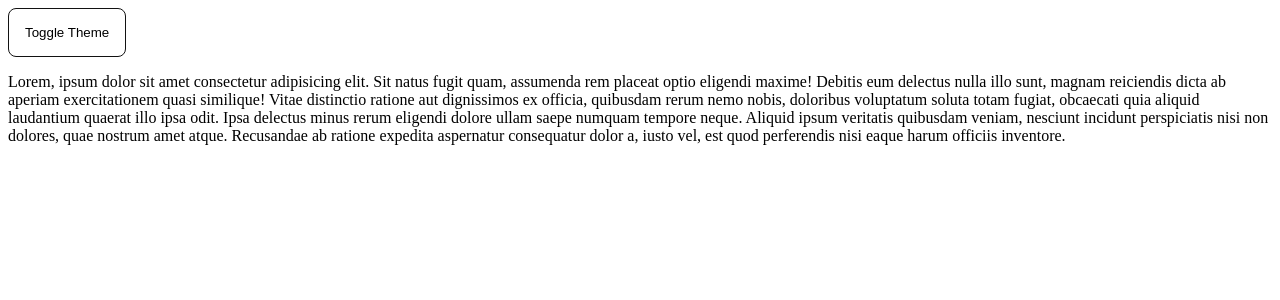
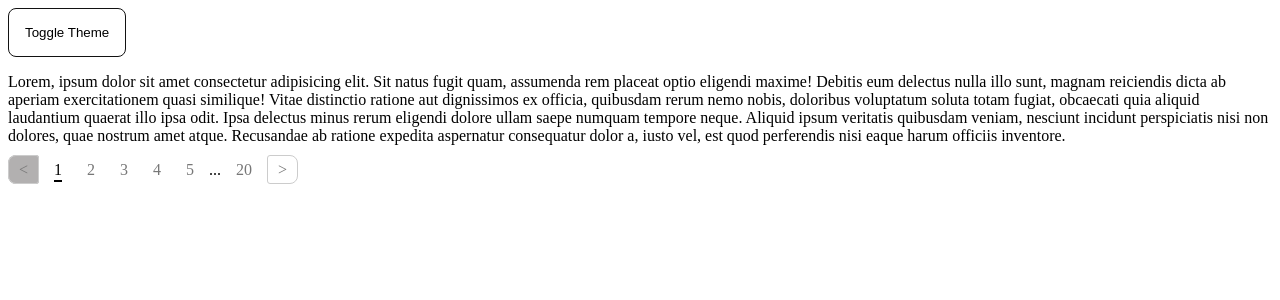
Before and after one commit to Snazzynuhu/univacity_task, an Angular app: page / in a window 1280 px wide. Shown: the top 300 px of the page. Built offline with nearby package versions, Linux system fonts and the light colour scheme.

Commit message:
feature: pagination-component

```diff
--- a/src/app/app.component.html
+++ b/src/app/app.component.html
@@ -3,4 +3,11 @@
   <p>
     Lorem, ipsum dolor sit amet consectetur adipisicing elit. Sit natus fugit quam, assumenda rem placeat optio eligendi maxime! Debitis eum delectus nulla illo sunt, magnam reiciendis dicta ab aperiam exercitationem quasi similique! Vitae distinctio ratione aut dignissimos ex officia, quibusdam rerum nemo nobis, doloribus voluptatum soluta totam fugiat, obcaecati quia aliquid laudantium quaerat illo ipsa odit. Ipsa delectus minus rerum eligendi dolore ullam saepe numquam tempore neque. Aliquid ipsum veritatis quibusdam veniam, nesciunt incidunt perspiciatis nisi non dolores, quae nostrum amet atque. Recusandae ab ratione expedita aspernatur consequatur dolor a, iusto vel, est quod perferendis nisi eaque harum officiis inventore.
   </p>
+
+<app-pagination
+[currentPage]="currentPage"
+[totalPages]="totalPages"
+(pageChange)="onPageChange($event)"
+></app-pagination>
+
 </div>
--- a/src/app/app.component.ts
+++ b/src/app/app.component.ts
@@ -7,4 +7,13 @@ import { Component } from '@angular/core';
 })
 export class AppComponent {
   title = 'univacity_task';
+
+
+  currentPage = 1;
+  totalPages = 20;
+
+  onPageChange(page: number) {
+    this.currentPage = page;
+    // Fetch data for the new page
+  }
 }
--- a/src/app/app.module.ts
+++ b/src/app/app.module.ts
@@ -4,11 +4,13 @@ import { BrowserModule } from '@angular/platform-browser';
 import { AppRoutingModule } from './app-routing.module';
 import { AppComponent } from './app.component';
 import { ThemeToggleComponent } from './components/theme-toggle/theme-toggle.component';
+import { PaginationComponent } from './components/pagination/pagination.component';
 
 @NgModule({
   declarations: [
     AppComponent,
-    ThemeToggleComponent
+    ThemeToggleComponent,
+    PaginationComponent
   ],
   imports: [
     BrowserModule,
--- /dev/null
+++ b/src/app/components/pagination/pagination.component.html
@@ -0,0 +1,24 @@
+<ul class="pagination">
+  <li>
+    <a ngClass="less"
+    [class.first]="currentPage === 1"
+     (click)="changePage(currentPage - 1)">
+      <span>&lt;</span>
+    </a>
+  </li>
+  <li *ngFor="let page of getPages()" [class.active]="currentPage === page">
+    <ng-container *ngIf="page === '...'">
+      <span>{{ page }}</span>
+    </ng-container>
+    <ng-container *ngIf="page !== '...'">
+      <a (click)="changePage(page)">{{ page }}</a>
+    </ng-container>
+  </li>
+  <li>
+    <a ngClass="greater"
+    [class.last]="currentPage === totalPages"
+    (click)="changePage(currentPage + 1)">
+      <span>&gt;</span>
+    </a>
+  </li>
+</ul>
--- /dev/null
+++ b/src/app/components/pagination/pagination.component.scss
@@ -0,0 +1,62 @@
+
+.pagination {
+  list-style-type: none;
+  display: flex;
+  padding: 0;
+  li a {
+    cursor: pointer;
+  }
+}
+
+.pagination li {
+  margin-right: 5px;
+}
+
+.pagination li a {
+  text-decoration: none;
+  padding: 5px 10px;
+  border: none;
+  border-radius: 3px;
+  cursor: pointer;
+  color: #777;
+  position: relative;
+}
+.pagination li a.first, .pagination li a.last {
+  background-color: #b2b0b0;
+}
+.pagination li a.first span.icon,
+.pagination li a.last span.icon {
+  color: #000;
+  font-weight: bold;
+}
+.pagination li a.less {
+  border: 1px solid #ccc;
+  padding: 5px 10px;
+  border-top-left-radius: 0.5rem;
+  border-bottom-left-radius: 0.5rem;
+}
+.pagination li a.greater {
+  border: 1px solid #ccc;
+  padding: 5px 10px;
+  border-top-right-radius: 0.5rem;
+  border-bottom-right-radius: 0.5rem;
+}
+
+.pagination li.active a {
+  color: #000;
+  background-color: transparent !important;
+}
+
+.pagination li.active a::after {
+  content: "";
+  position: absolute;
+  left: 0.6rem;
+  right: 0;
+  bottom: 1px;
+  width: 0.5rem;
+  border-bottom: 2px solid #000;
+}
+
+.pagination li a span {
+  pointer-events: none;
+}
--- /dev/null
+++ b/src/app/components/pagination/pagination.component.ts
@@ -0,0 +1,73 @@
+// pagination.component.ts
+import { Component, Input, Output, EventEmitter } from '@angular/core';
+
+@Component({
+  selector: 'app-pagination',
+  templateUrl: './pagination.component.html',
+  styleUrls: ['./pagination.component.scss']
+})
+export class PaginationComponent {
+  @Input() currentPage!: number;
+  @Input() totalPages!: number;
+  @Output() pageChange = new EventEmitter<number>();
+
+//   getPages(): (number | string | any)[] {
+//   const pages = Array.from({ length: this.totalPages }, (_, i) => i + 1);
+
+//   if (this.totalPages <= 5) {
+//     return pages;
+//   } else {
+//     const visiblePages = pages.slice(0, 5);
+//     if (this.currentPage <= 3) {
+//       return [...visiblePages, '...', this.totalPages];
+//     } else if (this.currentPage >= this.totalPages - 2) {
+//       return [1, '...', ...visiblePages];
+//     } else {
+//       return [1, '...', this.currentPage - 1, this.currentPage, this.currentPage + 1, '...', this.totalPages];
+//     }
+//   }
+// }
+
+
+  // changePage(page: number) {
+  //   if (page >= 1 && page <= this.totalPages) {
+  //     this.pageChange.emit(page);
+  //   }
+  //   console.log("HERE", page)
+  // }
+
+  getPages(): (number | string)[] {
+    const pages = Array.from({ length: this.totalPages }, (_, i) => i + 1);
+
+    if (this.totalPages <= 5) {
+      return pages;
+    } else {
+      const visiblePages = pages.slice(0, 5);
+      if (this.currentPage <= 3) {
+        return [...visiblePages, '...', this.totalPages];
+      } else if (this.currentPage >= this.totalPages - 2) {
+        return [1, '...', ...visiblePages];
+      } else {
+        return [
+          1,
+          '...',
+          this.currentPage - 1,
+          this.currentPage,
+          this.currentPage + 1,
+          '...',
+          this.totalPages
+        ];
+      }
+    }
+  }
+
+  changePage(page: number | string) {
+    if (typeof page === 'number') {
+      if (page >= 1 && page <= this.totalPages) {
+        this.pageChange.emit(page);
+      }
+    }
+  }
+
+
+}
```
Also changed, not shown: 1 other file (tests, documents, lock files or other folders).
